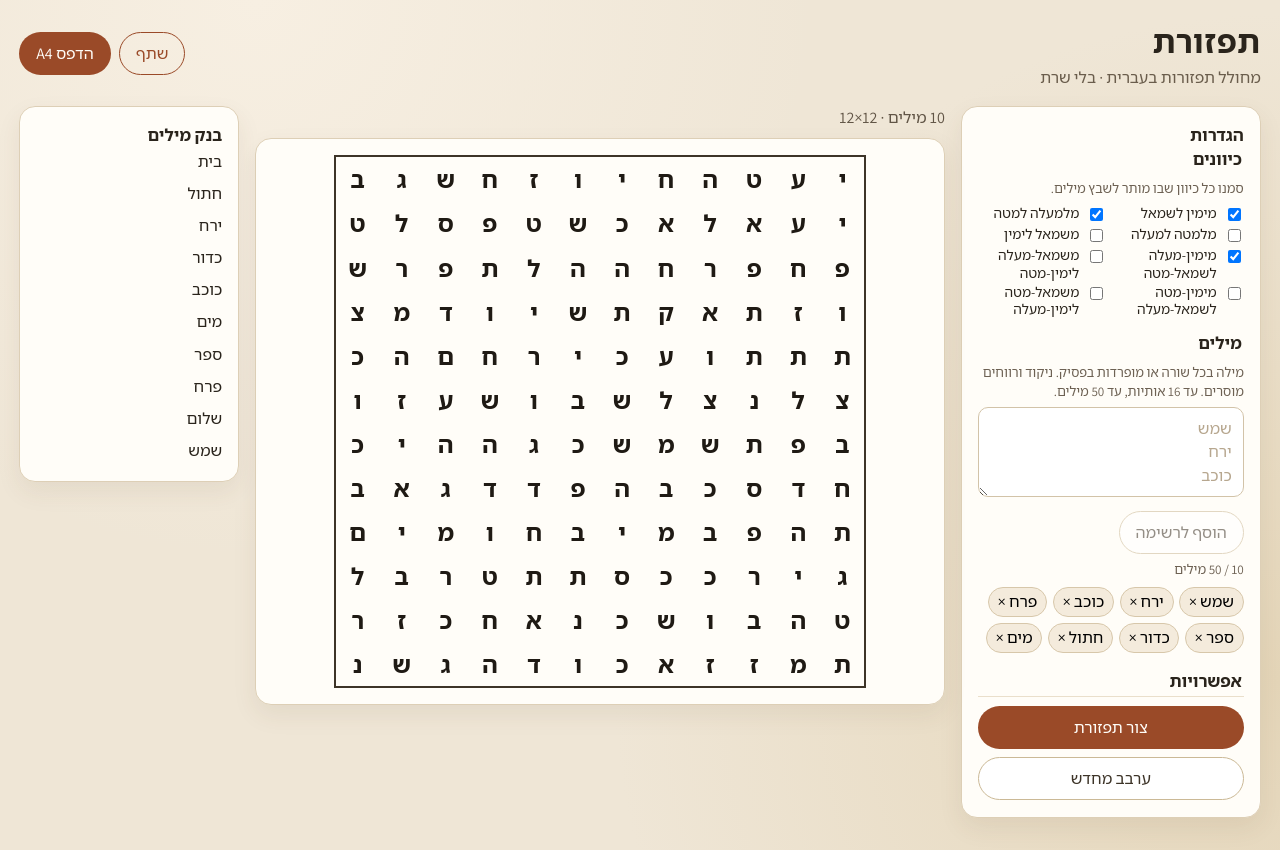
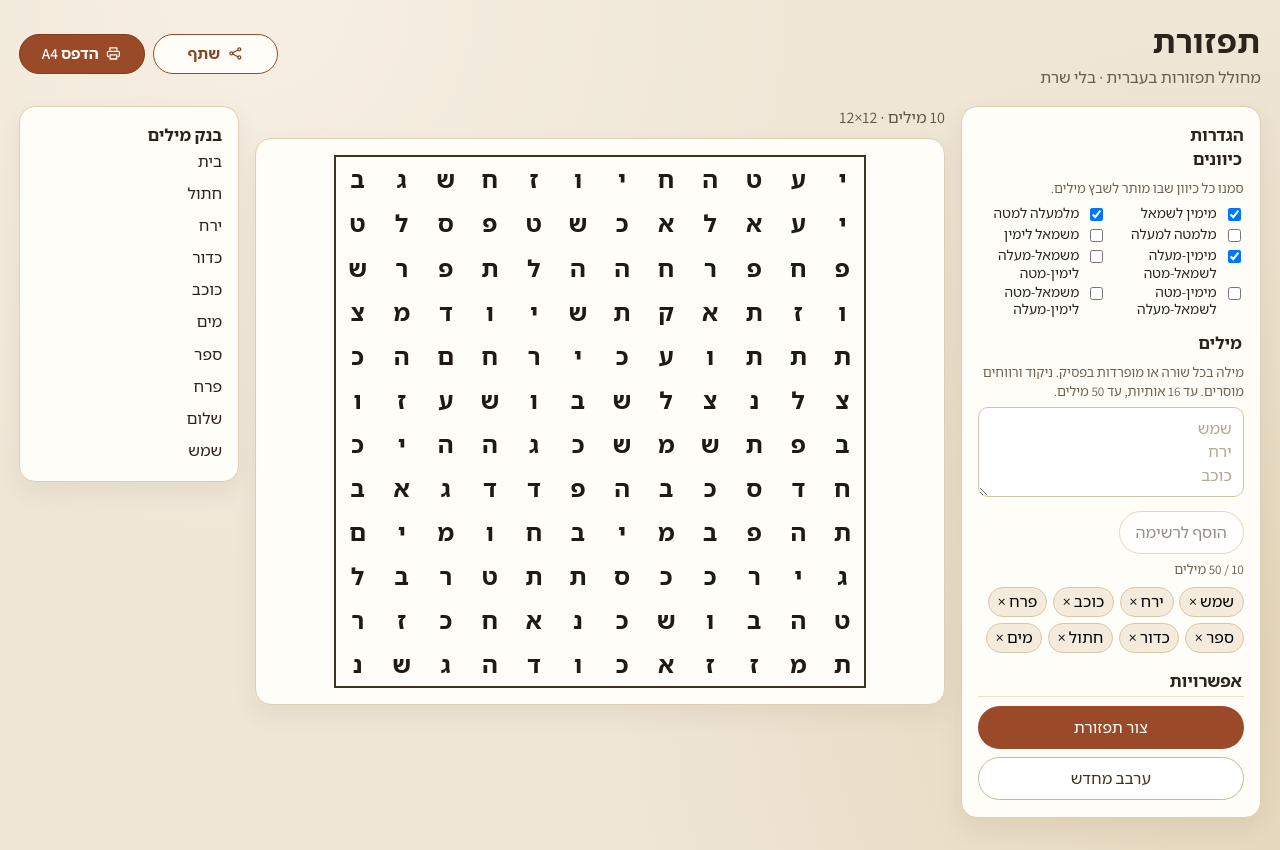
Before and after one commit to kleinron/tifzoret, a React (Vite) app: page / in a window 1280 px wide. Built offline with nearby package versions, Linux system fonts and the light colour scheme.

Commit message:
Give print and share equal weight with matching icons
Pair the topbar actions with the same size, padding, and icon layout, using a filled print button and a solid outline share button.

Co-authored-by: Ron Klein <kleinron@users.noreply.github.com>

```diff
--- a/src/App.tsx
+++ b/src/App.tsx
@@ -1,6 +1,7 @@
 import { useCallback, useEffect, useMemo, useState } from 'react'
 import { WordBank } from './components/WordBank.tsx'
 import { SettingsPanel } from './components/SettingsPanel.tsx'
+import { PrinterIcon } from './components/actionIcons.tsx'
 import { ShareButton } from './components/ShareButton.tsx'
 import { WordGrid } from './components/WordGrid.tsx'
 import {
@@ -248,8 +249,9 @@ export default function App() {
               noFinals,
             }}
           />
-          <button type="button" className="primary" onClick={() => window.print()}>
-            הדפס A4
+          <button type="button" className="primary topbar-btn" onClick={() => window.print()}>
+            <PrinterIcon />
+            <span>הדפס A4</span>
           </button>
         </div>
       </header>
--- a/src/components/ShareButton.tsx
+++ b/src/components/ShareButton.tsx
@@ -1,5 +1,6 @@
 import { useEffect, useId, useRef, useState } from 'react'
 import { buildShareUrl, type ShareSettings } from '../share/codec.ts'
+import { ShareIcon } from './actionIcons.tsx'
 
 export type ShareButtonProps = {
   words: readonly string[]
@@ -136,13 +137,14 @@ export function ShareButton({ words, settings }: ShareButtonProps) {
     <div className="share-wrap" ref={wrapRef}>
       <button
         type="button"
-        className="outline"
+        className="outline topbar-btn"
         aria-expanded={open}
         aria-controls={popoverId}
         aria-haspopup="dialog"
         onClick={() => setOpen((value) => !value)}
       >
-        שתף
+        <ShareIcon />
+        <span>שתף</span>
       </button>
       {open ? (
         <SharePopover
--- /dev/null
+++ b/src/components/actionIcons.tsx
@@ -0,0 +1,57 @@
+type IconProps = {
+  className?: string
+}
+
+export function PrinterIcon({ className = 'btn-icon' }: IconProps) {
+  return (
+    <svg
+      className={className}
+      viewBox="0 0 24 24"
+      fill="none"
+      aria-hidden="true"
+      focusable="false"
+    >
+      <path
+        d="M7 8.2V4.2h10v4"
+        stroke="currentColor"
+        strokeWidth="1.8"
+        strokeLinejoin="round"
+      />
+      <path
+        d="M6.2 16.6H5.2A1.7 1.7 0 0 1 3.5 14.9v-4.2A1.7 1.7 0 0 1 5.2 9h13.6a1.7 1.7 0 0 1 1.7 1.7v4.2a1.7 1.7 0 0 1-1.7 1.7h-1"
+        stroke="currentColor"
+        strokeWidth="1.8"
+        strokeLinejoin="round"
+      />
+      <path
+        d="M7.2 14.2h9.6V20H7.2z"
+        stroke="currentColor"
+        strokeWidth="1.8"
+        strokeLinejoin="round"
+      />
+    </svg>
+  )
+}
+
+/** Network share glyph. Hub sits toward the label; nodes point outward in RTL. */
+export function ShareIcon({ className = 'btn-icon' }: IconProps) {
+  return (
+    <svg
+      className={className}
+      viewBox="0 0 24 24"
+      fill="none"
+      aria-hidden="true"
+      focusable="false"
+    >
+      <circle cx="6.2" cy="12" r="2.15" stroke="currentColor" strokeWidth="1.8" />
+      <circle cx="17.6" cy="6.15" r="2.15" stroke="currentColor" strokeWidth="1.8" />
+      <circle cx="17.6" cy="17.85" r="2.15" stroke="currentColor" strokeWidth="1.8" />
+      <path
+        d="M8.15 11.05 15.45 7.2M8.15 12.95 15.45 16.8"
+        stroke="currentColor"
+        strokeWidth="1.8"
+        strokeLinecap="round"
+      />
+    </svg>
+  )
+}
--- a/src/index.css
+++ b/src/index.css
@@ -75,6 +75,53 @@ legend {
   align-items: center;
   gap: 0.5rem;
   position: relative;
+}
+
+.topbar-actions .topbar-btn {
+  display: inline-flex;
+  align-items: center;
+  justify-content: center;
+  gap: 0.42rem;
+  min-width: 7.85rem;
+  min-height: 2.5rem;
+  padding: 0.5rem 0.95rem;
+  border-width: 1.5px;
+  font-size: 0.95rem;
+  font-weight: 600;
+  line-height: 1;
+  white-space: nowrap;
+}
+
+.topbar-actions .topbar-btn .btn-icon {
+  width: 1.05rem;
+  height: 1.05rem;
+  flex: 0 0 auto;
+  display: block;
+}
+
+.topbar-actions button.primary.topbar-btn {
+  background: #9a4a28;
+  border-color: #7d3b1f;
+  color: #fffdf8;
+}
+
+.topbar-actions button.primary.topbar-btn:hover {
+  background: #874024;
+}
+
+.topbar-actions button.outline.topbar-btn {
+  background: #fffdf8;
+  border-color: #9a4a28;
+  color: #8a4123;
+}
+
+.topbar-actions button.outline.topbar-btn:hover {
+  background: #f6ebe1;
+}
+
+.topbar-actions .topbar-btn:focus-visible {
+  outline: 2px solid #c47a52;
+  outline-offset: 2px;
 }
 
 .share-wrap {
```
Also changed, not shown: 1 other file (tests, documents, lock files or other folders).
